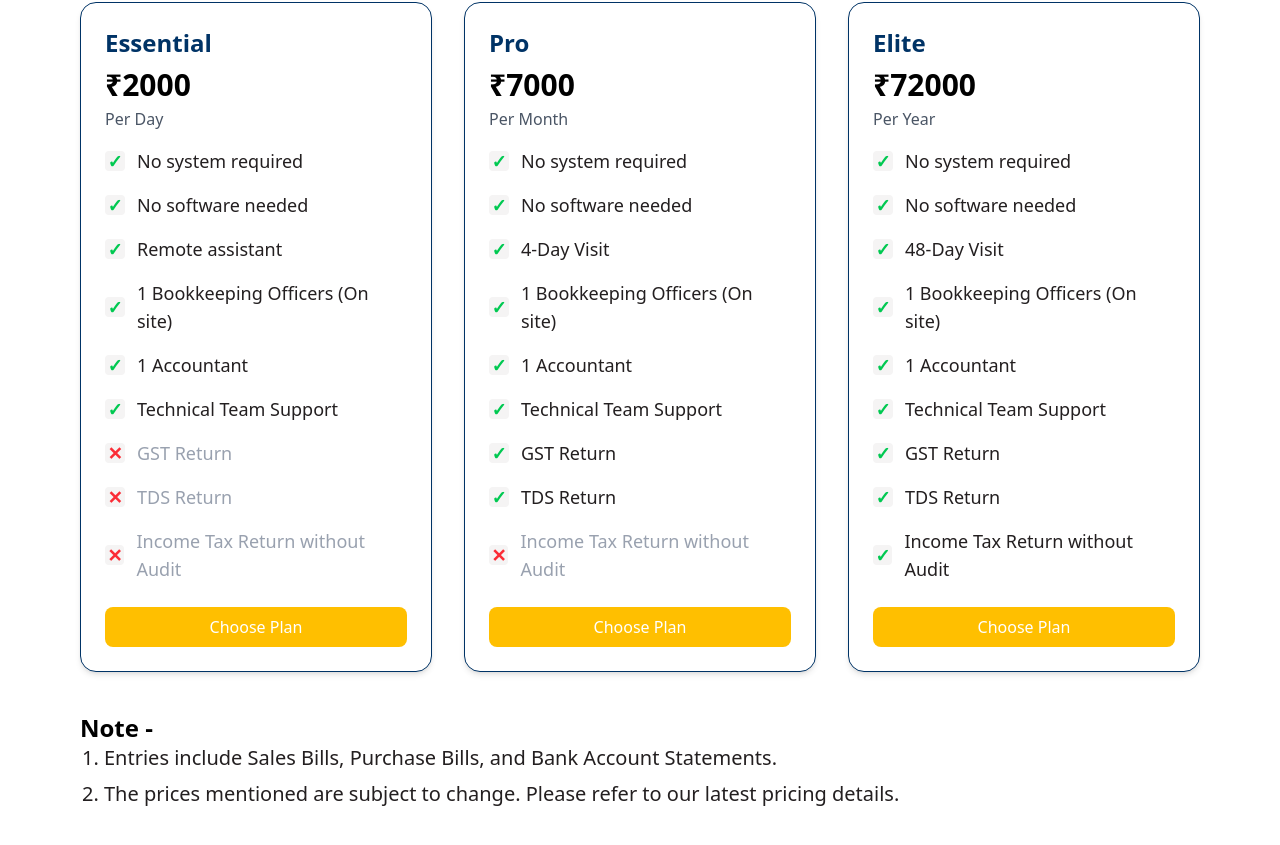
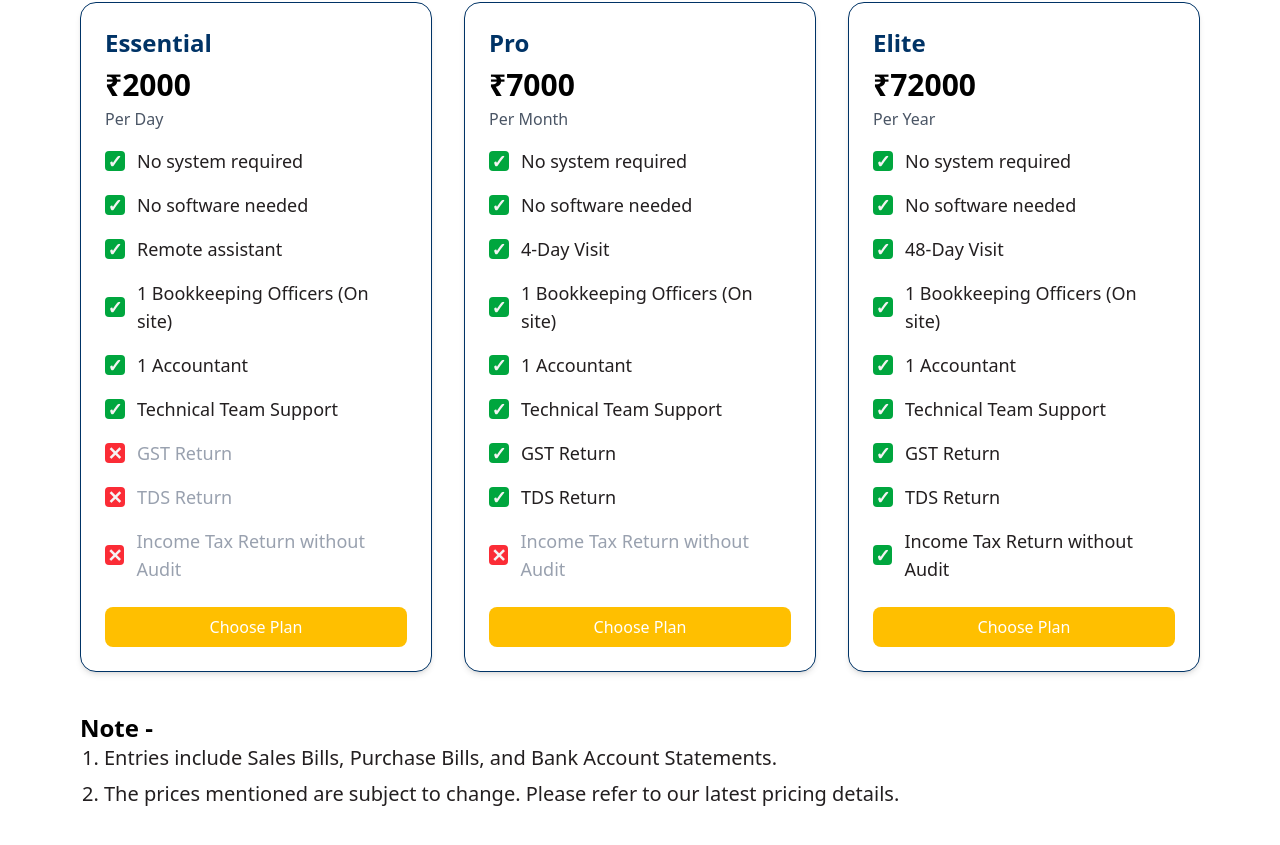
Before and after one commit to vm3techsolutions/youtaxsub, a Next.js app in the folder frontend/: page / in a window 1280 px wide. Shown: the part 4348-5193 px from the top of the page. Built offline with nearby package versions, Linux system fonts and the light colour scheme.

Commit message:
New changes

```diff
--- a/frontend/package.json
+++ b/frontend/package.json
@@ -12,6 +12,7 @@
   "dependencies": {
     "axios": "^1.9.0",
     "bootstrap": "^5.3.5",
+    "lucide-react": "^0.544.0",
     "next": "^15.3.0",
     "next-sitemap": "^4.2.3",
     "razorpay": "^2.9.6",
--- a/frontend/src/app/Home/Plan.jsx
+++ b/frontend/src/app/Home/Plan.jsx
@@ -2,6 +2,7 @@
 import { useRouter } from "next/navigation";
 import { useState } from "react";
 import axios from "axios";
+
 
 export default function Plans() {
   const router = useRouter();
@@ -216,11 +217,11 @@ export default function Plans() {
   }`}
 >
   {isCross ? (
-    <span className="w-5 h-5 flex justify-center items-center bg-[#f5f4f4] text-red-500 rounded-sm mr-3 font-bold">
+    <span className="w-5 h-5 flex justify-center items-center bg-red-500 text-[#f5f4f4] rounded-sm mr-3 font-bold">
       ✕
     </span>
   ) : (
-    <span className="w-5 h-5 flex justify-center items-center bg-[#f5f4f4] text-green-500 rounded-sm mr-3 font-bold">
+    <span className="w-5 h-5 flex justify-center items-center bg-green-600 text-[#f5f4f4] rounded-sm mr-3 font-bold">
       ✓
     </span>
   )}
```
Also changed, not shown: 1 other file (tests, documents, lock files or other folders). Lines whose indentation alone changed are shown as unchanged.
